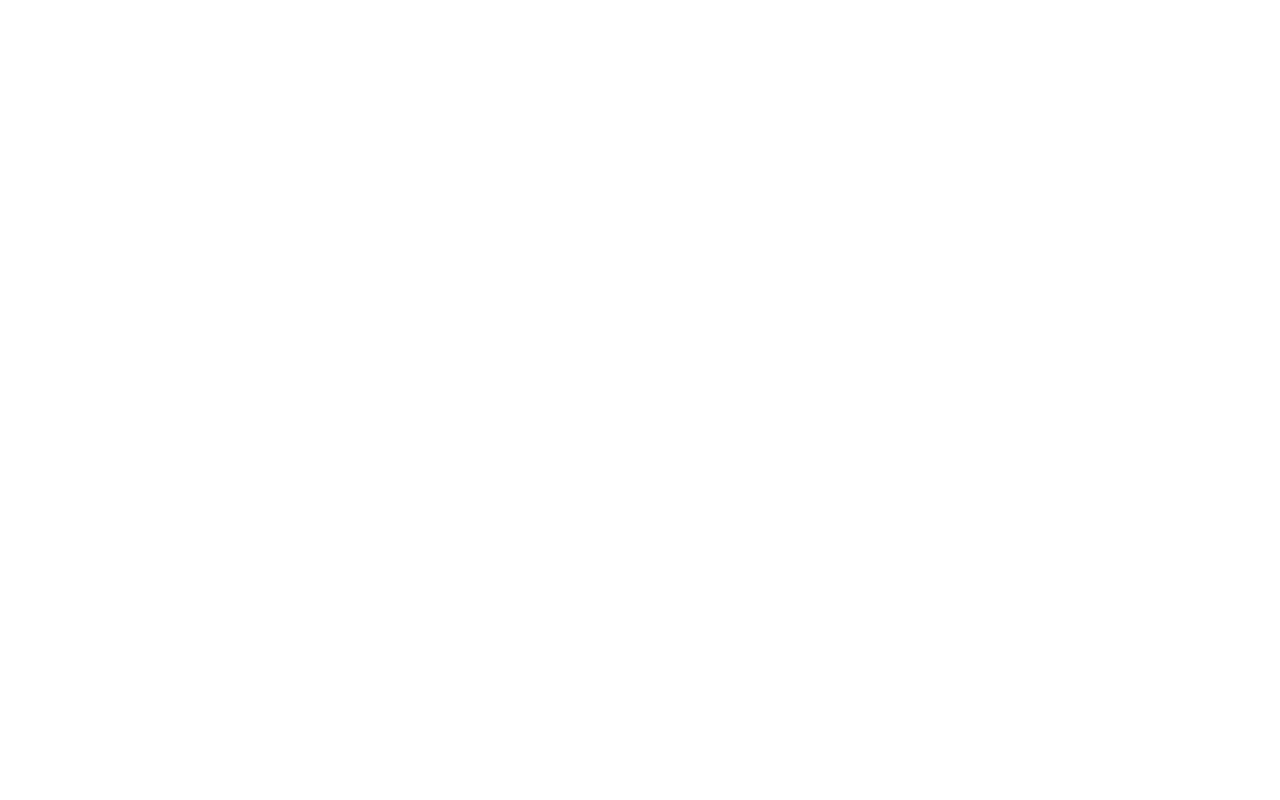
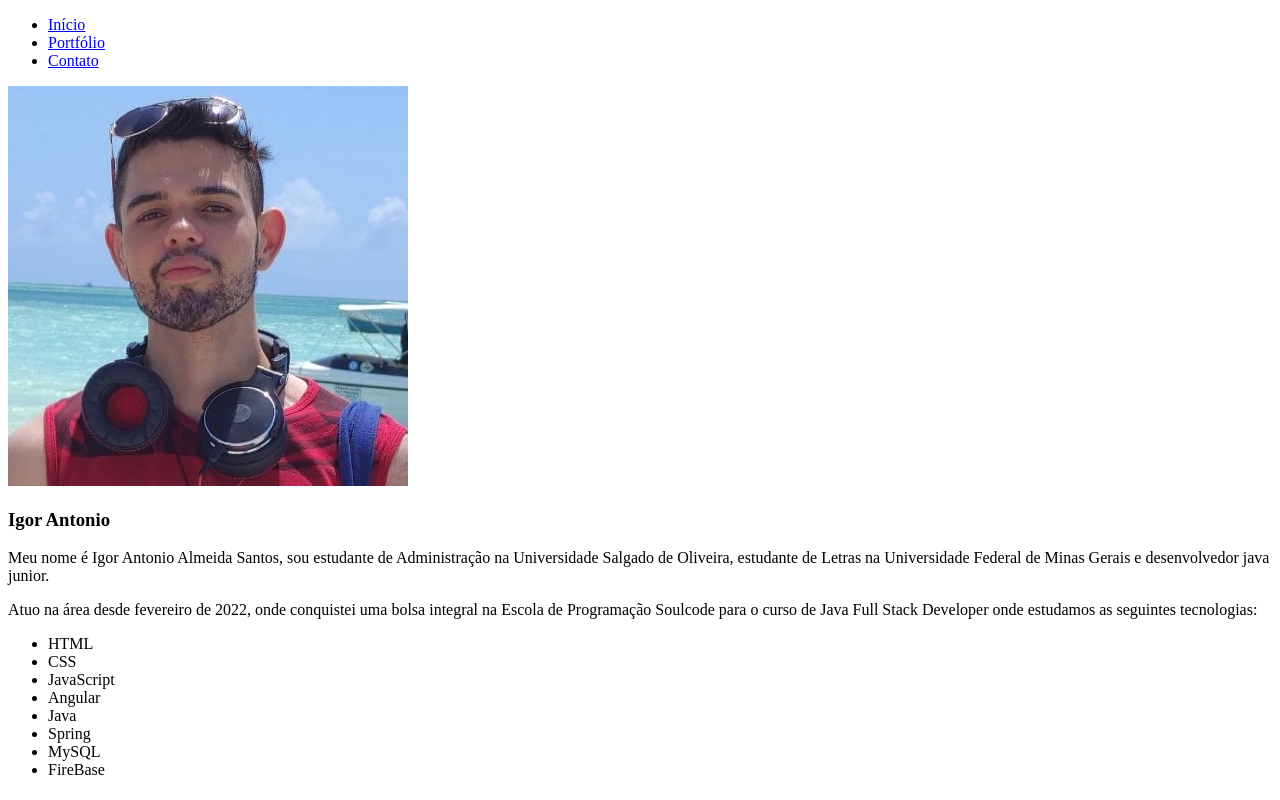
Before and after one commit to IgorAntonio22/IgorAntonio22.github.io, a plain HTML site: page index.html in a window 1280 px wide. Drawn offline with Linux system fonts and the light colour scheme.

Commit message:
segundo commit

```diff
--- a/index.html
+++ b/index.html
@@ -8,17 +8,47 @@
     <meta name="description" content="Exercícios HTML, CSS, JAVASCRIPT, ANGULAR">
     <meta name="author" content="Igor">
     <link rel="stylesheet" href="style.css">
-    <title>Soulcode</title>
+    <title>Exercícios HTML, CSS, JAVASCRIPT, ANGULAR</title>
 </head>
 <body>
-<main class="container">
-    <article class="principal">
-    <h1 class="h1"></h1>
-    <p class="p1"></p>
-    <p class="p2"></p>
-    </article>
-</main>
+    <header>
+    <div class="container">
+        <nav class="menu">
+            <ul>
+                <li><a class="menu-link" href="index.html">Início</a></li>
+                <li><a class="menu-link" href="portfolio.html">Portfólio</a></li>
+                <li><a class="menu-link" href="contato.html">Contato</a></li>
+            </ul>
+        </nav>
+    </div>
 
-
+    <main class="container">
+        <article class="principal">
+            <section class="card-img">
+                <img src="/img/igorantonio.jpg" alt="Foto do Igor Antonio" title="Igor Antonio">
+                <h1 class="h2">Igor Antonio</h1>
+            </section>
+            <section>
+                <p>Meu nome é Igor Antonio Almeida Santos, sou estudante de Administração na Universidade
+                Salgado de Oliveira, estudante de Letras na Universidade Federal de Minas Gerais e desenvolvedor java junior.</p>
+                <p>Atuo na área desde fevereiro de 2022, onde conquistei uma bolsa integral na Escola de Programação
+                Soulcode para o curso de Java Full Stack Developer onde estudamos as seguintes tecnologias:
+                </p>
+                <p>
+                    <ul>
+                    <li>HTML</li>
+                    <li>CSS</li>
+                    <li>JavaScript</li>
+                    <li>Angular</li>
+                    <li>Java</li>
+                    <li>Spring</li>
+                    <li>MySQL</li>
+                    <li>FireBase</li>
+                    </ul>
+                </p>
+                <p></p>
+            </section>
+        </article>
+    </main>
 </body>
 </html>
```
Also changed, not shown: contato.html (added, +35 -0 lines), portfolio.html (added, +56 -0 lines), img/igorantonio.jpg (added).
